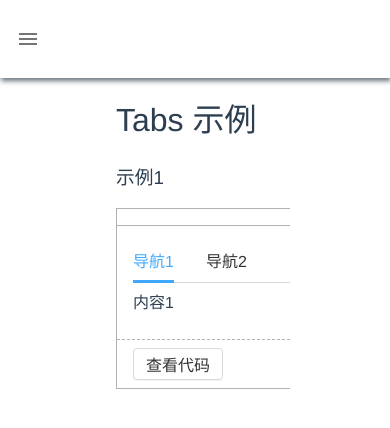
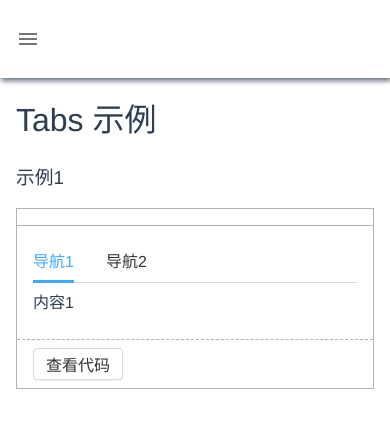
Before and after one commit to pkc918/vite-vue, a Vue app: page /#/doc/tabs in a window 390 px wide. Shown: the top 428 px of the page. Built offline with nearby package versions, Linux system fonts and the light colour scheme.

Commit message:
修改样式BUG

```diff
--- a/src/components/Demo.vue
+++ b/src/components/Demo.vue
@@ -87,4 +87,10 @@ $border-color: rgba(0,0,0,.3);
     }
   }
 }
+
+@media (max-width: 500px) {
+  .demo{
+    width: 100%;
+  }
+}
 </style>
--- a/src/views/Doc.vue
+++ b/src/views/Doc.vue
@@ -79,6 +79,10 @@ $aside-zindex: 30;
 
     @media (max-width: 500px) {
       padding-left: 0;
+
+      main{
+        margin: 0;
+      }
     }
   }
 }
```
